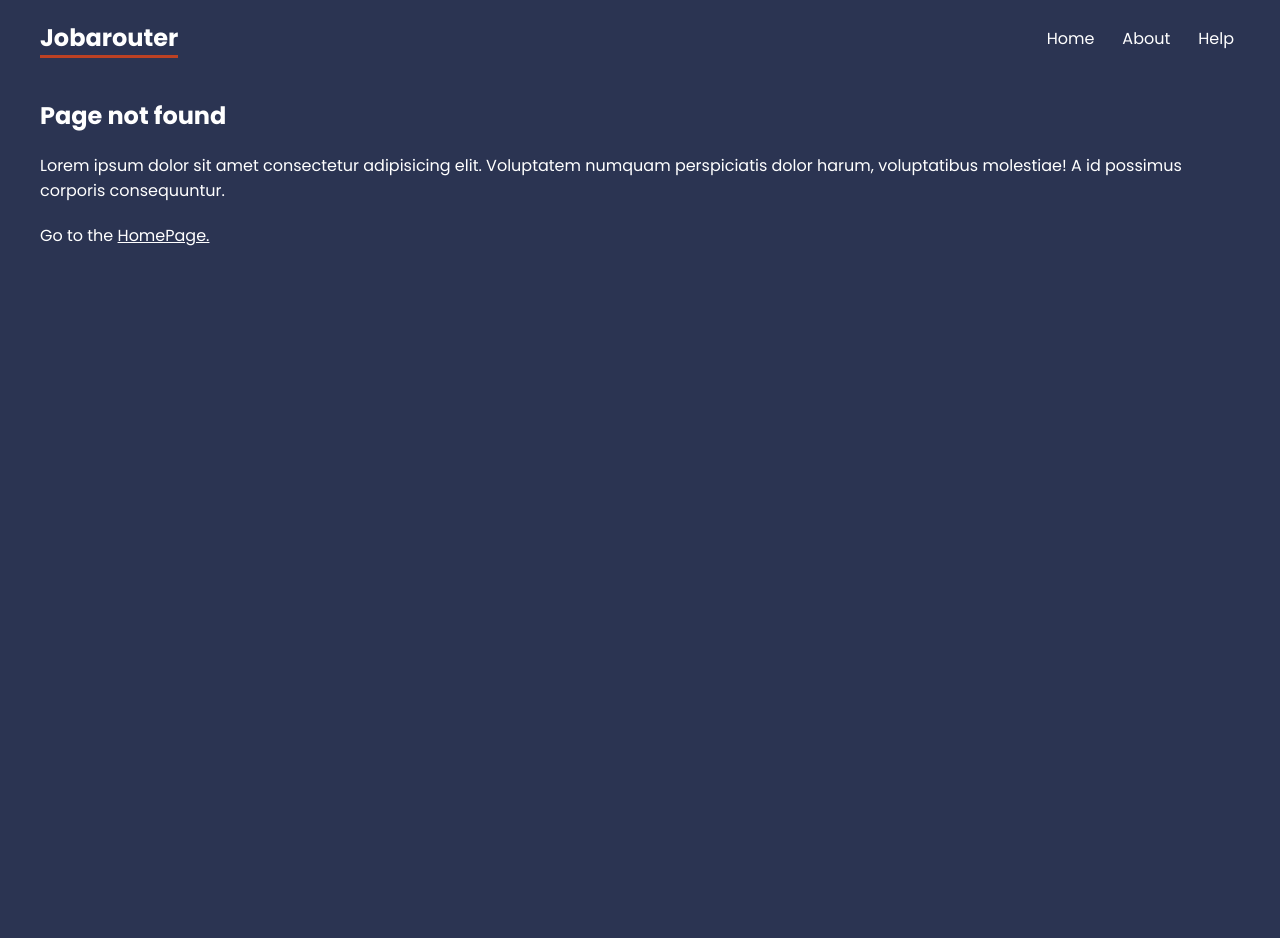
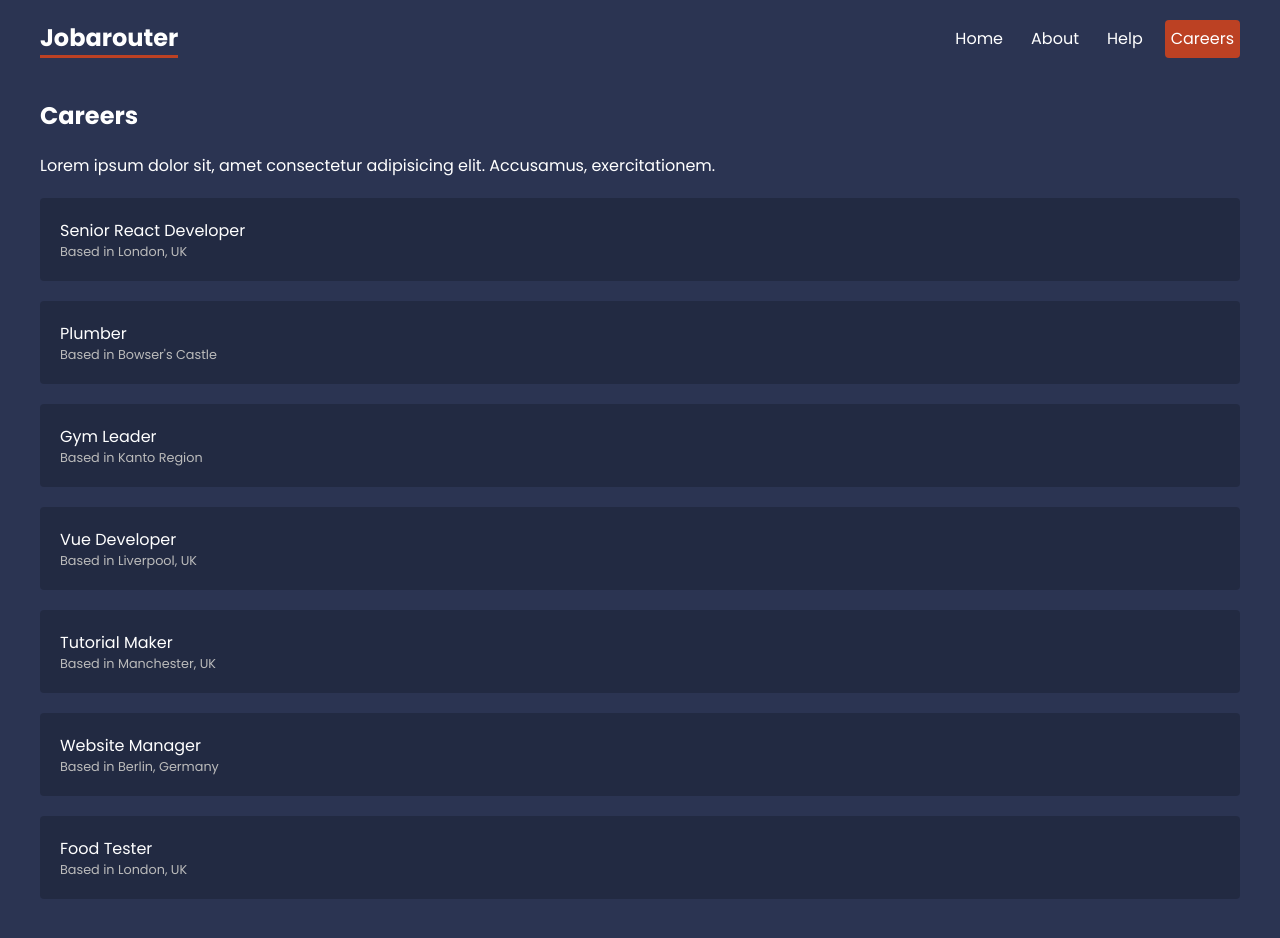
Before and after one commit to corinachistol/react-router-in-depth, a React (Create React App) app: page /careers in a window 1280 px wide. Shown: the top 938 px of the page. Before the commit the page ends 800 px from the top, so only its background shows below. Built offline with nearby package versions, Linux system fonts and the light colour scheme; data requests are answered from the project's data file.

Commit message:
careers route , loaders

```diff
--- a/src/App.js
+++ b/src/App.js
@@ -15,15 +15,27 @@
 import RootLayout from './layouts/RootLayout.js';
 import HelpLayout from './layouts/HelpLayout.js';
 import NotFound from './pages/NotFound.js';
+import CarrerLayout from './layouts/CarrersLayout.js';
+import Careers, { careersLoader } from './pages/careers/Careers.js';
+
 
 const router = createBrowserRouter(
   createRoutesFromElements(
     <Route path="/" element={<RootLayout/>}>
       <Route index element={<Home />} />
       <Route path="about" element={<About />} />
+
       <Route path ="help" element={<HelpLayout/>}>
         <Route path="faq" element={<Faq/>}/>
         <Route path="contact" element={<Contact/>}/>
+      </Route>
+
+      <Route path="careers" element={<CarrerLayout/>}>
+        <Route
+          index
+          element={<Careers/>}
+          loader={careersLoader}
+          />
       </Route>
 
       <Route path="*" element={<NotFound/>}/>
--- a/src/index.css
+++ b/src/index.css
@@ -108,8 +108,27 @@
 
 
 /* careers list */
+.careers> a{
+  display: block;
+  background: rgba(0,0,0,0.2);
+  padding: 20px;
+  border-radius: 4px;
+  margin:20px 0;
+  text-decoration: none;
+}
 
+.careers > a:hover p{
+  color:var(--primary)
+}
 
+.careers p{
+  margin: 0;
+}
+
+.careers > a p:last-child{
+  font-size: 0.8em;
+  color: #bbb;
+}
 /* careers details */
 
 
--- /dev/null
+++ b/src/layouts/CarrersLayout.js
@@ -0,0 +1,14 @@
+import {Outlet} from 'react-router-dom';
+
+const CarrerLayout = () => {
+    return (
+        <div className="careers-layout">
+            <h2>Careers</h2>
+            <p>Lorem ipsum dolor sit, amet consectetur adipisicing elit. Accusamus, exercitationem.</p>
+
+            <Outlet/>
+        </div>
+     );
+}
+
+export default CarrerLayout;
--- a/src/layouts/RootLayout.js
+++ b/src/layouts/RootLayout.js
@@ -9,6 +9,7 @@
                 <NavLink to="/">Home</NavLink>
                 <NavLink to="about">About</NavLink>
                 <NavLink to="help">Help</NavLink>
+                <NavLink to="careers">Careers</NavLink>
             </nav>
       </header>
 
--- /dev/null
+++ b/src/pages/careers/Careers.js
@@ -0,0 +1,25 @@
+import {useLoaderData, Link} from 'react-router-dom'
+const Careers = () => {
+
+    const careers = useLoaderData()
+
+    return (
+        <div className="careers">
+           { careers.map( career=> (
+            <Link to="/" key={career.id}>
+                <p>{career.title}</p>
+                <p>Based in {career.location}</p>
+            </Link>
+           ))}
+        </div>
+     );
+}
+
+export default Careers;
+
+//loader function
+export const careersLoader = async () => {
+    const res = await fetch("http://localhost:4000/careers")
+
+    return res.json()
+}
```
